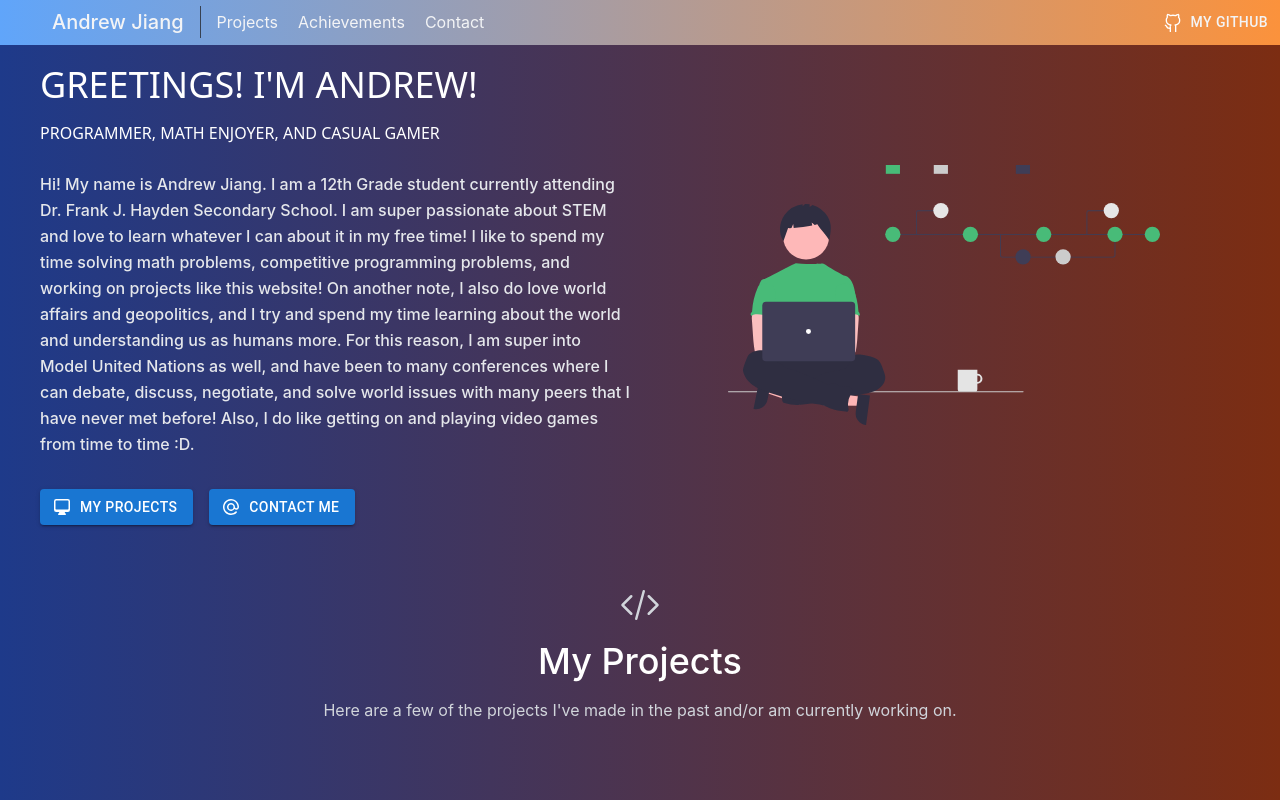
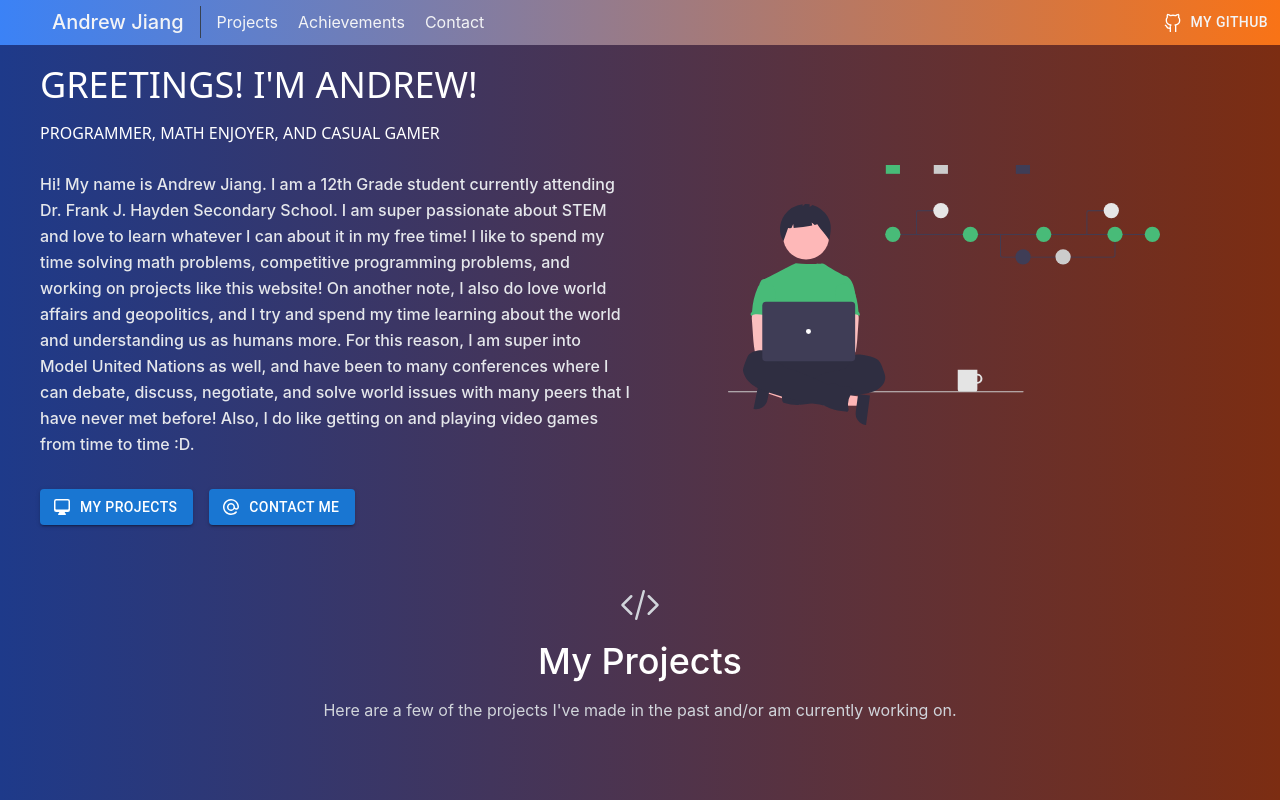
Before and after one commit to antpoo/antpoo.github.io, a React (Create React App) app: page / in a window 1280 px wide. Shown: the top 800 px of the page. Built offline with nearby package versions, Linux system fonts and the light colour scheme.

Commit message:
Update Navbar.tsx

```diff
--- a/src/components/Navbar.tsx
+++ b/src/components/Navbar.tsx
@@ -4,7 +4,7 @@ import GitButton from './GitButton';
 function Navbar() {
 
   return (
-    <header className='bg-gradient-to-r from-blue-400 to-orange-400 md:sticky top-0 z-10'>
+    <header className='bg-gradient-to-r from-blue-500 to-orange-500 md:sticky top-0 z-10'>
       <div className='pl-10 container flex flex-wrap p-1 flex-col md:flex-row items-center text-gray-100'>
         <a className='title-font font-medium mb-4 md:mb-0'>
           <a href='#about' className='ml-3 text-xl'>
```
